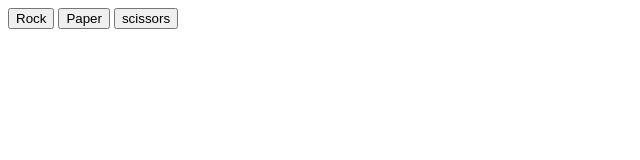
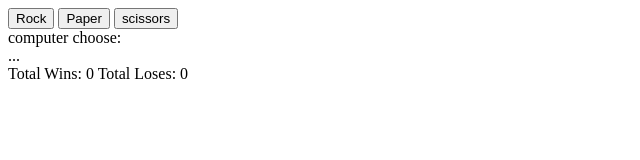
Before and after one commit to sanatan223/Odin-rock-paper-scissor, a plain HTML site: page index.html in a window 1280 px wide. Shown: the whole page, without its empty margins (0-640 px from the left). Drawn offline with Linux system fonts and the light colour scheme.

Commit message:
displayed the score board

```diff
--- a/index.html
+++ b/index.html
@@ -10,8 +10,9 @@
     <button class="js-paper-button">Paper</button>
     <button class="js-scissors-button">scissors</button>
     <div class="js-display-result">
-        <div class="js-display-computer-choice"></div>
-        <div class="js-game-result"></div>
+        <div class="js-display-computer-choice">computer choose:</div>
+        <div class="js-game-result">...</div>
+        <div class="js-score-board">Total Wins: 0  Total Loses: 0</div>
     </div>
 
     <script>
@@ -22,6 +23,7 @@
         const htmlscissorsButton = document.querySelector(".js-scissors-button")
         const htmlComputerChoice = document.querySelector(".js-display-computer-choice")
         const htmlGameResult = document.querySelector(".js-game-result")
+        const htmlScoreBoard = document.querySelector(".js-score-board")
 
         let humanScore = 0;
         let computerScore = 0;
@@ -82,6 +84,8 @@
                         computerScore++;
                     }
                 }
+
+                htmlScoreBoard.innerText = `Total Wins: ${humanScore}  Total Loses: ${computerScore}`
             }
 
             htmlRockButton.addEventListener('click', () => {
```
